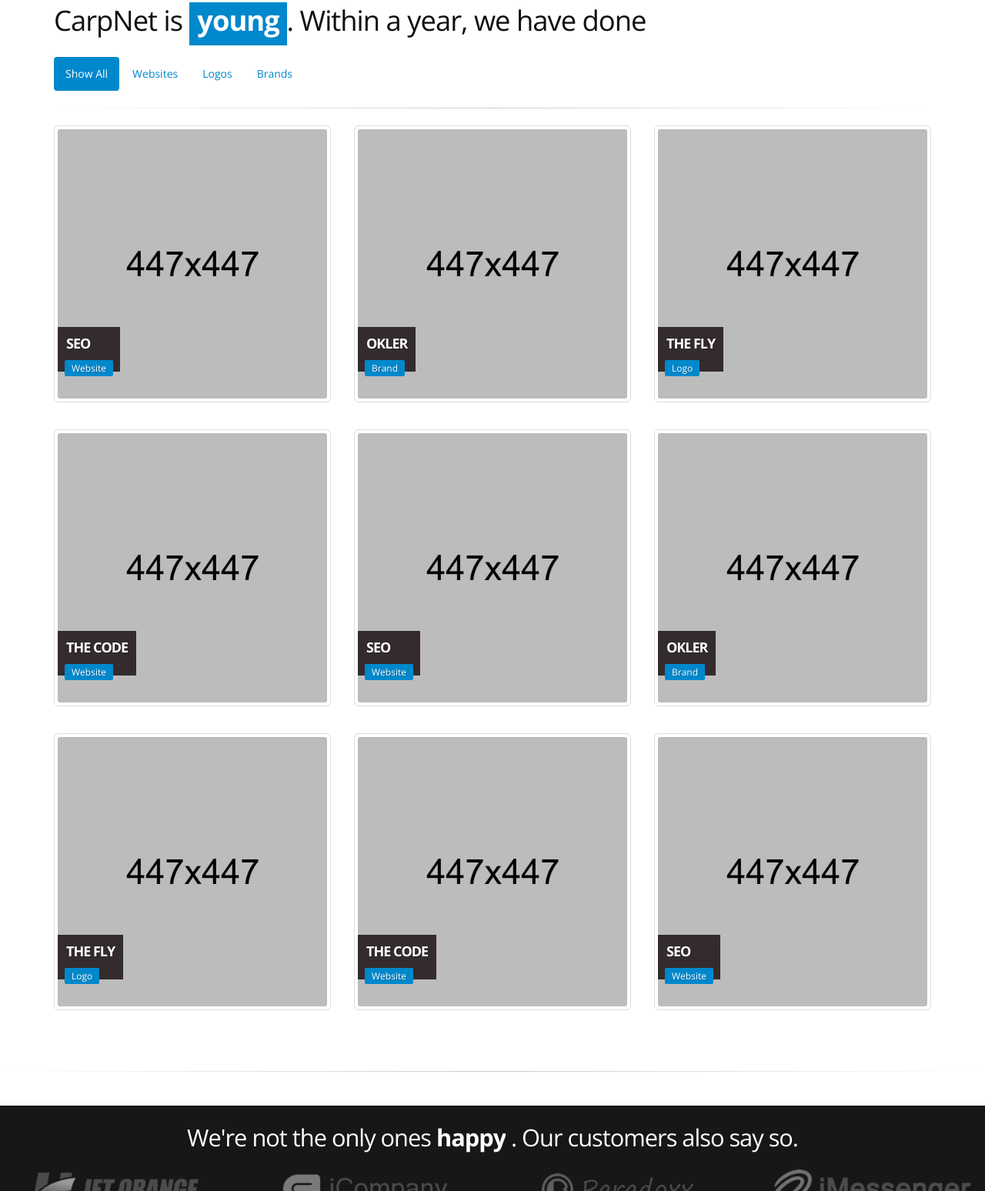
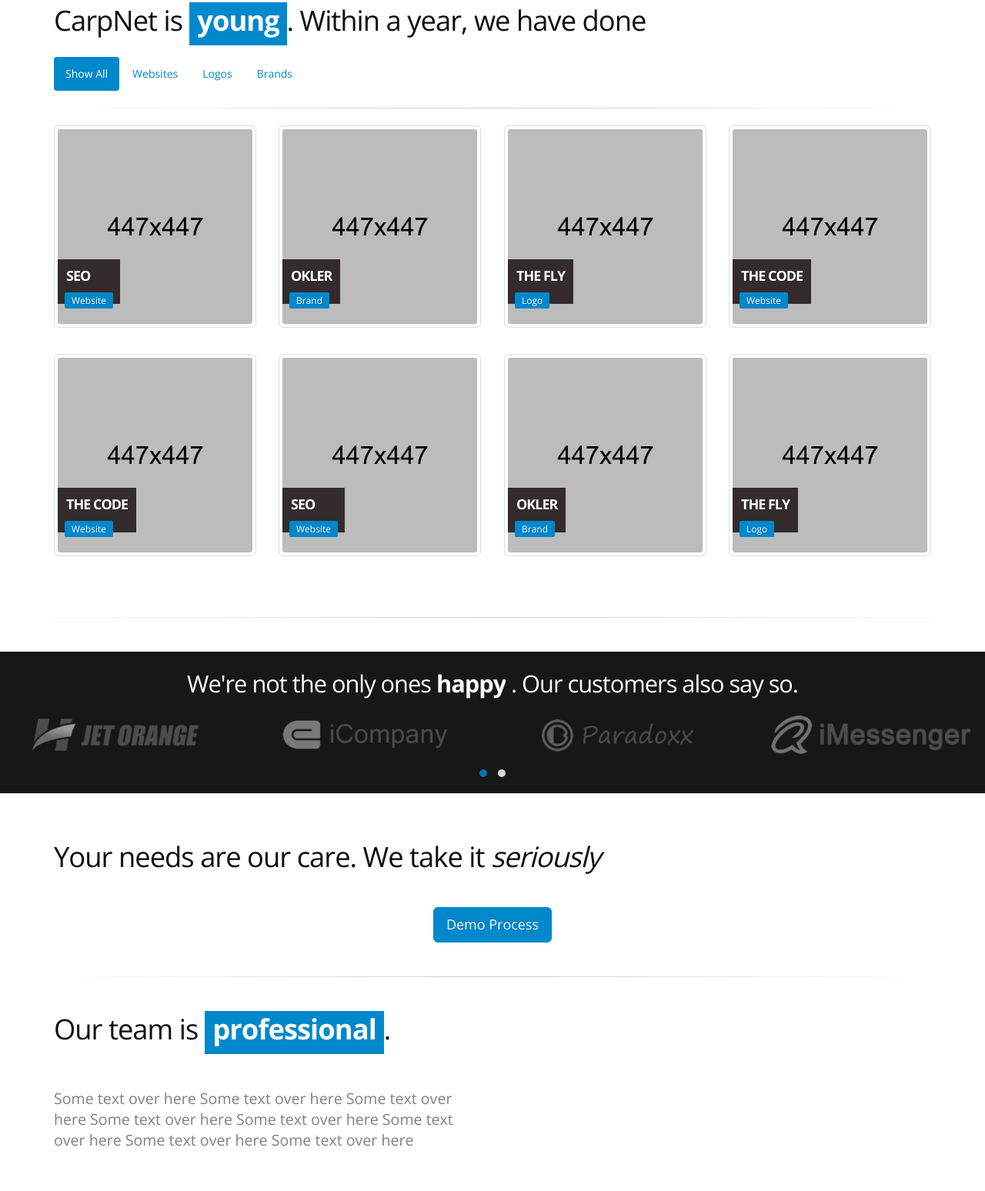
Before and after one commit to antonxuanquang/Website-Cong-Ty, a plain HTML site: page index-header-11.html in a window 1280 px wide. Shown: the part 805-2353 px from the top of the page at 77% size. Drawn offline with nearby package versions, Linux system fonts and the light colour scheme.

Commit message:
Fix products display

```diff
--- a/index-header-11.html
+++ b/index-header-11.html
@@ -190,6 +190,7 @@
 <!-- end Intro -->
 
 <!-- Our company -->
+
 				<div class="container">
 					<div class = "row" id = "company">
 						<div class = "col-md-12">
@@ -214,12 +215,15 @@
 						<li data-option-value=".logos"><a href="#">Logos</a></li>
 						<li data-option-value=".brands"><a href="#">Brands</a></li>
 					</ul>
+
 					<hr />
+
 					<div class="row">
-						<ul class="portfolio-list sort-destination" data-sort-id="portfolio">
-							<li class="col-md-4 col-sm-6 col-xs-12 isotope-item websites">
+
+						<ul class="portfolio-list sort-destination lightbox" data-sort-id="portfolio" data-plugin-options='{"delegate": "a", "type": "image", "gallery": {"enabled": true}}'>
+							<li class="col-md-3 col-sm-6 col-xs-12 isotope-item websites">
 								<div class="portfolio-item img-thumbnail">
-									<a href="portfolio-single-project.html" class="thumb-info">
+									<a href="img/projects/project.jpg" class="thumb-info">
 										<img alt="" class="img-responsive" src="img/projects/project.jpg">
 										<span class="thumb-info-title">
 											<span class="thumb-info-inner">SEO</span>
@@ -231,10 +235,9 @@
 									</a>
 								</div>
 							</li>
-							<!-- Fix for video -->
-							<li class="col-md-4 col-sm-12 col-xs-12 isotope-item brands">
+							<li class="col-md-3 col-sm-6 col-xs-12 isotope-item brands">
 								<div class="portfolio-item img-thumbnail">
-									<a href="portfolio-single-project.html" class="thumb-info">
+									<a href="img/projects/project-1.jpg" class="thumb-info">
 										<img alt="" class="img-responsive" src="img/projects/project-1.jpg">
 										<span class="thumb-info-title">
 											<span class="thumb-info-inner">Okler</span>
@@ -246,10 +249,9 @@
 									</a>
 								</div>
 							</li>
-							<!-- end Fix for video -->
-							<li class="col-md-4 col-sm-6 col-xs-12 isotope-item logos">
+							<li class="col-md-3 col-sm-6 col-xs-12 isotope-item logos">
 								<div class="portfolio-item img-thumbnail">
-									<a href="portfolio-single-project.html" class="thumb-info">
+									<a href="img/projects/project-2.jpg" class="thumb-info">
 										<img alt="" class="img-responsive" src="img/projects/project-2.jpg">
 										<span class="thumb-info-title">
 											<span class="thumb-info-inner">The Fly</span>
@@ -261,9 +263,9 @@
 									</a>
 								</div>
 							</li>
-							<li class="col-md-4 col-sm-6 col-xs-12 isotope-item websites">
+							<li class="col-md-3 col-sm-6 col-xs-12 isotope-item websites">
 								<div class="portfolio-item img-thumbnail">
-									<a href="portfolio-single-project.html" class="thumb-info">
+									<a href="img/projects/project-3.jpg" class="thumb-info">
 										<img alt="" class="img-responsive" src="img/projects/project-3.jpg">
 										<span class="thumb-info-title">
 											<span class="thumb-info-inner">The Code</span>
@@ -275,9 +277,23 @@
 									</a>
 								</div>
 							</li>
-							<li class="col-md-4 col-sm-6 col-xs-12 isotope-item websites">
+							<li class="col-md-3 col-sm-6 col-xs-12 isotope-item websites">
 								<div class="portfolio-item img-thumbnail">
-									<a href="portfolio-single-project.html" class="thumb-info">
+									<a href="img/projects/project-3.jpg" class="thumb-info">
+										<img alt="" class="img-responsive" src="img/projects/project-3.jpg">
+										<span class="thumb-info-title">
+											<span class="thumb-info-inner">The Code</span>
+											<span class="thumb-info-type">Website</span>
+										</span>
+										<span class="thumb-info-action">
+											<span title="Universal" class="thumb-info-action-icon"><i class="fa fa-link"></i></span>
+										</span>
+									</a>
+								</div>
+							</li>
+							<li class="col-md-3 col-sm-6 col-xs-12 isotope-item websites">
+								<div class="portfolio-item img-thumbnail">
+									<a href="img/projects/project.jpg" class="thumb-info">
 										<img alt="" class="img-responsive" src="img/projects/project.jpg">
 										<span class="thumb-info-title">
 											<span class="thumb-info-inner">SEO</span>
@@ -289,9 +305,9 @@
 									</a>
 								</div>
 							</li>
-							<li class="col-md-4 col-sm-6 col-xs-12 isotope-item brands">
+							<li class="col-md-3 col-sm-6 col-xs-12 isotope-item brands">
 								<div class="portfolio-item img-thumbnail">
-									<a href="portfolio-single-project.html" class="thumb-info">
+									<a href="img/projects/project-1.jpg" class="thumb-info">
 										<img alt="" class="img-responsive" src="img/projects/project-1.jpg">
 										<span class="thumb-info-title">
 											<span class="thumb-info-inner">Okler</span>
@@ -303,9 +319,9 @@
 									</a>
 								</div>
 							</li>
-							<li class="col-md-4 col-sm-6 col-xs-12 isotope-item logos">
+							<li class="col-md-3 col-sm-6 col-xs-12 isotope-item logos">
 								<div class="portfolio-item img-thumbnail">
-									<a href="portfolio-single-project.html" class="thumb-info">
+									<a href="img/projects/project-2.jpg" class="thumb-info">
 										<img alt="" class="img-responsive" src="img/projects/project-2.jpg">
 										<span class="thumb-info-title">
 											<span class="thumb-info-inner">The Fly</span>
@@ -317,38 +333,12 @@
 									</a>
 								</div>
 							</li>
-							<li class="col-md-4 col-sm-6 col-xs-12 isotope-item websites">
-								<div class="portfolio-item img-thumbnail">
-									<a href="portfolio-single-project.html" class="thumb-info">
-										<img alt="" class="img-responsive" src="img/projects/project-3.jpg">
-										<span class="thumb-info-title">
-											<span class="thumb-info-inner">The Code</span>
-											<span class="thumb-info-type">Website</span>
-										</span>
-										<span class="thumb-info-action">
-											<span title="Universal" class="thumb-info-action-icon"><i class="fa fa-link"></i></span>
-										</span>
-									</a>
-								</div>
-							</li>
-							<li class="col-md-4 col-sm-6 col-xs-12 isotope-item websites">
-								<div class="portfolio-item img-thumbnail">
-									<a href="portfolio-single-project.html" class="thumb-info">
-										<img alt="" class="img-responsive" src="img/projects/project.jpg">
-										<span class="thumb-info-title">
-											<span class="thumb-info-inner">SEO</span>
-											<span class="thumb-info-type">Website</span>
-										</span>
-										<span class="thumb-info-action">
-											<span title="Universal" class="thumb-info-action-icon"><i class="fa fa-link"></i></span>
-										</span>
-									</a>
-								</div>
-							</li>
 						</ul>
 					</div>
 
 				</div>
+
+
 
 				<hr class = "tall" />
 
```
